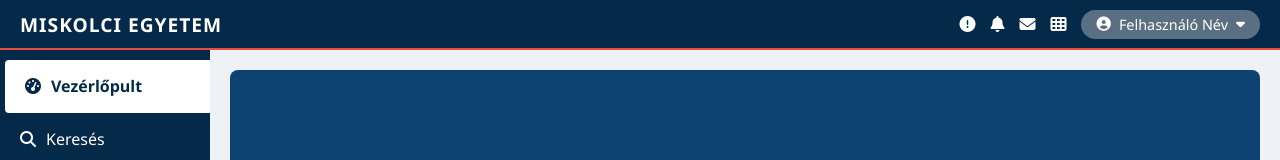
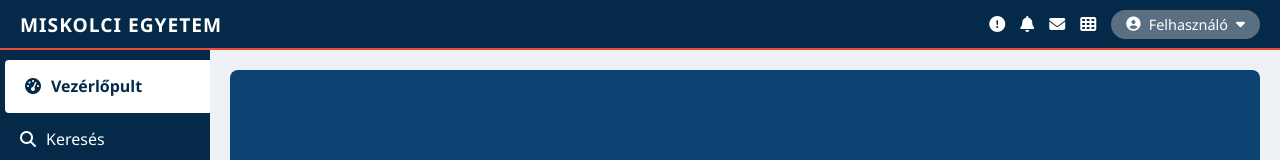
Before and after one commit to DavidGergo/reUNIapp, a plain HTML site: page index.html in a window 1280 px wide. Shown: the top 160 px of the page. Drawn offline with Linux system fonts and the light colour scheme.

Commit message:
forntdone

```diff
--- a/index.html
+++ b/index.html
@@ -19,7 +19,7 @@
             <i class="fas fa-envelope"></i>
             <i class="fas fa-th"></i>
             <div class="user-profile">
-                <i class="fas fa-user-circle"></i> Felhasználó Név <i class="fas fa-caret-down"></i>
+                <i class="fas fa-user-circle"></i> Felhasználó <i class="fas fa-caret-down"></i>
             </div>
         </div>
     </header>
--- a/style.css
+++ b/style.css
@@ -170,7 +170,7 @@ body {
     min-height: 120px;
 }
 
-/* Menü linkek stílusának javítása */
+/* Menü linkek stílusának javítás */
 .menu-list li a {
     color: inherit;
     text-decoration: none;
```
Also changed, not shown: magazin.html (+1 -1 lines), oktatas.html (+1 -1 lines), sportevents.html (+1 -1 lines).
